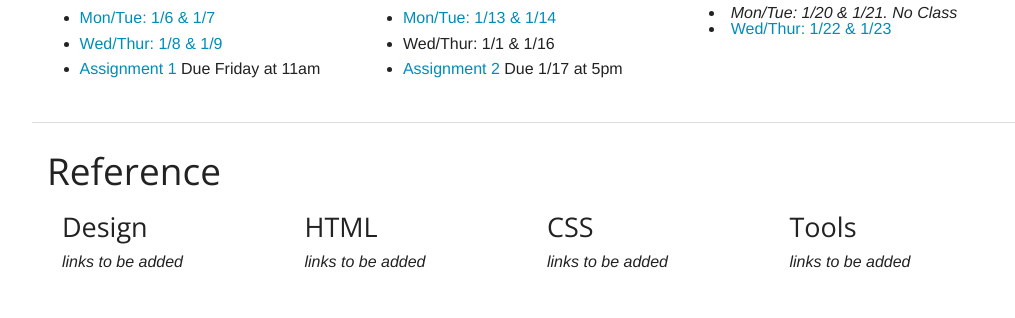
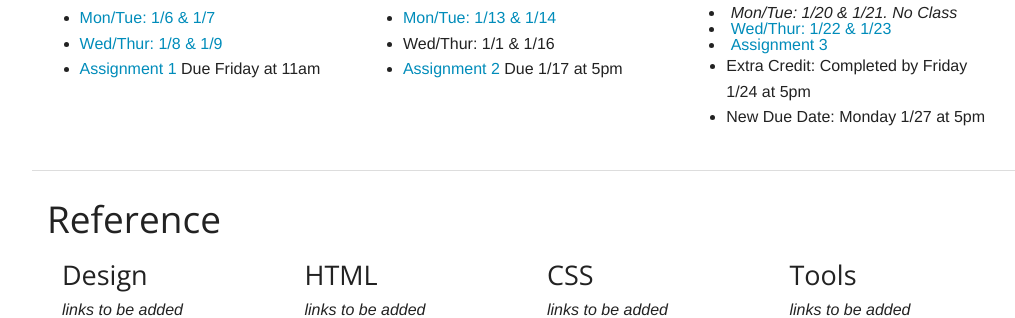
Before and after one commit to vcd/368-ARCHIVE, a plain HTML site: page index.html in a window 1280 px wide. Shown: the part 567-885 px from the top of the page, without its empty margins (108-1123 px from the left). Before the commit the page ends 837 px from the top, so only its background shows below. Drawn offline with nearby package versions, Linux system fonts and the light colour scheme.

Commit message:
AS#3 Due dates

```diff
--- a/index.html
+++ b/index.html
@@ -68,6 +68,12 @@
             <h3>Week 3</h3>
             <li><i>Mon/Tue: 1/20 &amp; 1/21. No Class</i></li>
             <li><a href="post/wk3-b.html">Wed/Thur: 1/22 &amp; 1/23</a></li>
+            <li><a href="https://docs.google.com/forms/d/1B8Z9ig5ecMbqr27R8T38P2NTJUw4POF5iID7MSG0wxM/viewform">Assignment 3</a>
+              <ul>
+                <li>Extra Credit: Completed by Friday 1/24 at 5pm</li>
+                <li>New Due Date: Monday 1/27 at 5pm</li>
+              </ul>
+            </li>
           </div>
       </div>
     </div>
```
